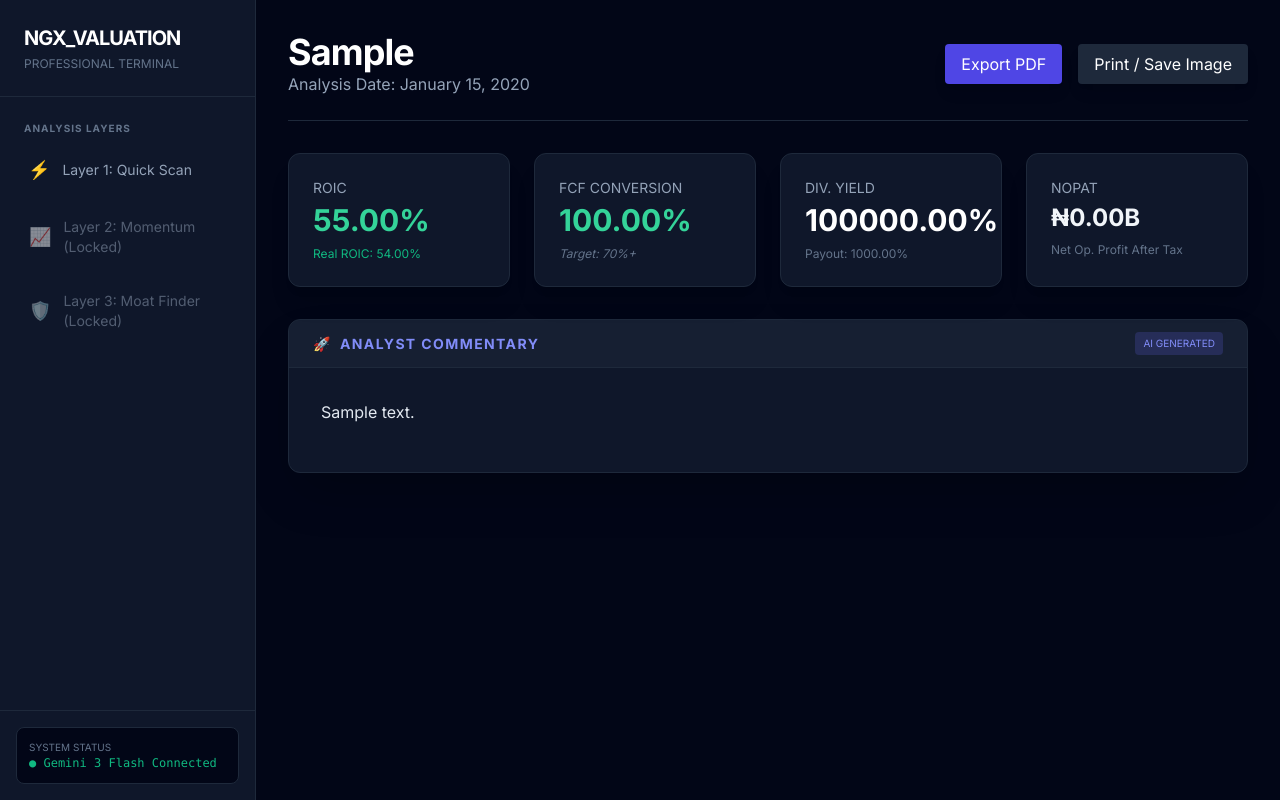
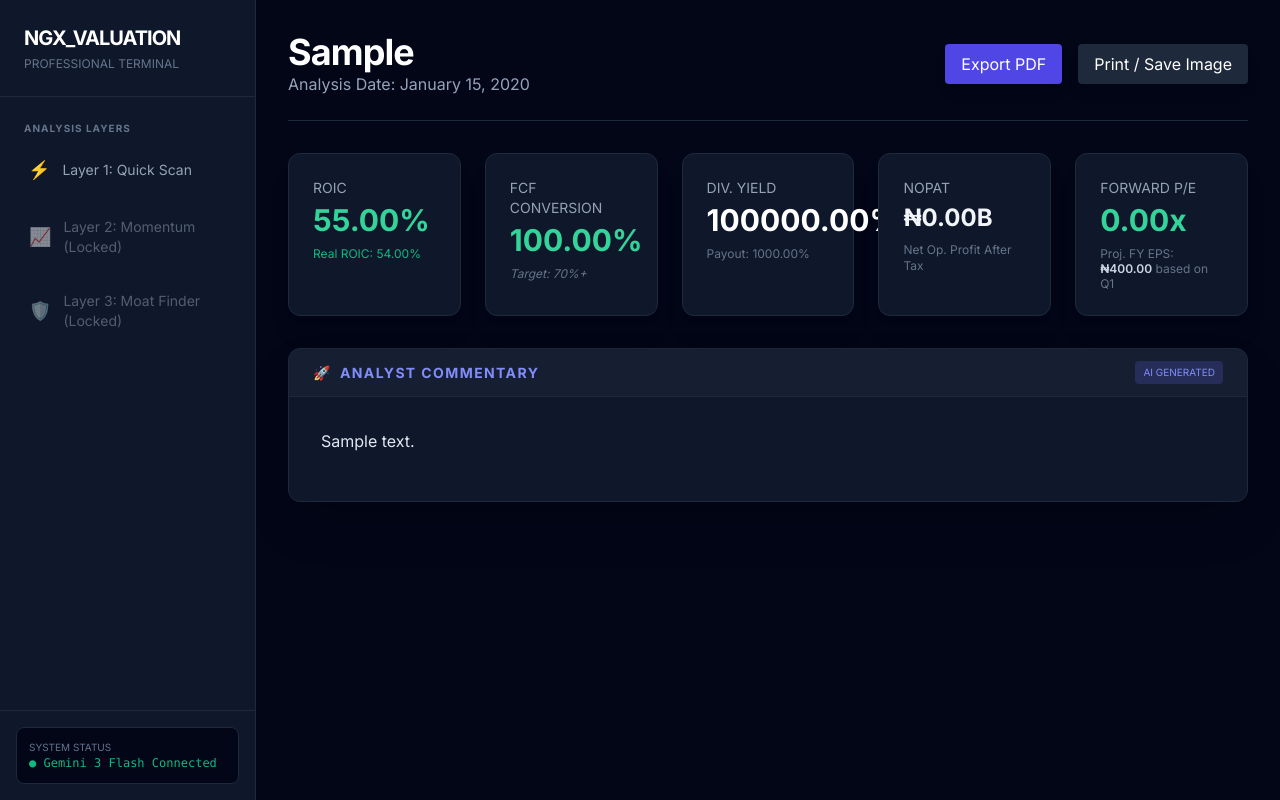
Before and after one commit to iygeal/ngx-fa-workbench, a Django app: page /results/1/ in a window 1280 px wide. Run offline with Django 3.2, Linux system fonts and the light colour scheme; tables that the repository leaves empty hold one stand-in row (values such as "Sample post"); some libraries are stand-ins or nearby versions.

Commit message:
Updated scan_form.html to include reporting quarter used in forward valuation projector

```diff
--- a/ngx_valuation/services.py
+++ b/ngx_valuation/services.py
@@ -44,6 +44,9 @@
         finance_income = ValuationService._parse_fin(d.finance_income)
         one_off_gains = ValuationService._parse_fin(d.one_off_gains)
         tax_expenses = Decimal(str(d.tax_expenses))
+        current_sp = Decimal(str(d.current_sp))
+        total_os = Decimal(str(d.total_os))
+        quarter = d.report_quarter
 
         # NOPAT represents the business profitability if it had no debt.
         adj_ebit = op_profit + finance_income - one_off_gains
@@ -68,11 +71,28 @@
         # 3. Dividend & Market Cap Logic
         # Convert total_div (000s) to full units to match Share Price * OS
         total_div_full = total_div * Decimal('1000')
-        market_cap = Decimal(str(d.total_os)) * Decimal(str(d.current_sp))
+        market_cap = total_os * current_sp
 
         fcf_conversion = fcf / pat if pat != 0 else Decimal('0')
         payout_ratio = total_div / pat if pat > 0 else Decimal('0')
         div_yield = total_div_full / market_cap if market_cap > 0 else Decimal('0')
+
+        # --- FORWARD VALUE PROJECTOR LOGIC ---
+        # Convert PAT from thousands back to full base units to calculate accurate EPS
+        pat_full_units = pat * Decimal('1000')
+        interim_eps = pat_full_units / total_os if total_os > 0 else Decimal('0')
+
+        # Assign multiplier map based on the active statement quarter
+        multipliers = {
+            'Q1': Decimal('4'),
+            'Q2': Decimal('2'),
+            'Q3': Decimal('1.333333'),
+            'FY': Decimal('1')
+        }
+        multiplier = multipliers.get(quarter, Decimal('1'))
+
+        forward_eps = interim_eps * multiplier
+        forward_pe = current_sp / forward_eps if forward_eps > 0 else Decimal('0')
 
         return {
             "raw": {
@@ -83,13 +103,20 @@
                 "fcf_conv": (fcf_conversion * 100).quantize(Decimal('0.01'), ROUND_HALF_UP),
                 "payout": (payout_ratio * 100).quantize(Decimal('0.01'), ROUND_HALF_UP),
                 "div_yield": (div_yield * 100).quantize(Decimal('0.01'), ROUND_HALF_UP),
-                "inflation_used": inf_input # Sent to AI to ensure consistency
+                "inflation_used": inf_input, # Sent to AI to ensure consistency
+
+                # Forward Valuation Projector Outputs
+                "interim_eps": interim_eps.quantize(Decimal('0.01'), ROUND_HALF_UP),
+                "forward_eps": forward_eps.quantize(Decimal('0.01'), ROUND_HALF_UP),
+                "forward_pe": forward_pe.quantize(Decimal('0.02'), ROUND_HALF_UP),
+                "period_analyzed": quarter
             },
             "flags": {
                 "is_efficient": roic >= Decimal('0.20'),
                 "is_cash_backed": fcf_conversion >= Decimal('0.70'),
                 "is_wealth_creator": real_roic > 0,
                 "healthy_payout": Decimal('0.30') <= payout_ratio <= Decimal('0.70'),
+                "is_undervalued_pe": Decimal('0') < forward_pe <= Decimal('10.00')
             }
         }
 
--- a/ngx_valuation/templates/ngx_valuation/results.html
+++ b/ngx_valuation/templates/ngx_valuation/results.html
@@ -1,7 +1,6 @@
 {% extends 'base.html' %}
 {% load valuation_filters %}
 {% load humanize %}
-
 {% load finance_filters %}
 
 {% block content %}
@@ -23,7 +22,8 @@
         </div>
     </div>
 
-    <div class="grid grid-cols-1 md:grid-cols-2 lg:grid-cols-4 gap-6 mb-8">
+    <!-- Modified Grid layout: Added lg:grid-cols-5 to accommodate the 5th card -->
+    <div class="grid grid-cols-1 md:grid-cols-2 lg:grid-cols-5 gap-6 mb-8">
         <div class="bg-slate-900 p-6 rounded-xl border border-slate-800 shadow-xl">
             <p class="text-slate-400 text-sm font-medium uppercase mb-1">ROIC</p>
             <p class="text-3xl font-bold {% if results.flags.is_efficient %}text-emerald-400{% else %}text-rose-500{% endif %}">
@@ -55,8 +55,21 @@
 
         <div class="bg-slate-900 p-6 rounded-xl border border-slate-800 shadow-xl">
             <p class="text-slate-400 text-sm font-medium uppercase mb-1">NOPAT</p>
-            <p class="text-2xl font-bold text-slate-100">₦{{ results.raw.nopat | to_billions}}</p>
+            <p class="text-2xl font-bold text-slate-100">₦{{ results.raw.nopat|to_billions }}</p>
             <p class="text-xs mt-2 text-slate-500">Net Op. Profit After Tax</p>
+        </div>
+
+        <!-- NEW CARD: Added Forward Value Projector -->
+        <div class="bg-slate-900 p-6 rounded-xl border border-slate-800 shadow-xl flex flex-col justify-between">
+            <div>
+                <p class="text-slate-400 text-sm font-medium uppercase mb-1">Forward P/E</p>
+                <p class="text-3xl font-bold {% if results.flags.is_undervalued_pe %}text-emerald-400{% else %}text-amber-400{% endif %}">
+                    {{ results.raw.forward_pe }}x
+                </p>
+            </div>
+            <p class="text-xs mt-2 text-slate-500 leading-tight">
+                Proj. FY EPS: <span class="text-slate-300 font-semibold">₦{{ results.raw.forward_eps }}</span> based on {{ results.raw.period_analyzed }}
+            </p>
         </div>
     </div>
 
@@ -94,6 +107,7 @@
         button, a { display: none !important; }
         .text-emerald-400 { color: #059669 !important; }
         .text-rose-500 { color: #dc2626 !important; }
+        .text-amber-400 { color: #d97706 !important; }
     }
 </style>
 {% endblock %}
```
Also changed, not shown: ngx_valuation/forms.py (+9 -1 lines), ngx_valuation/templates/ngx_valuation/scan_form.html (+19 -2 lines). Lines whose indentation alone changed are shown as unchanged.
